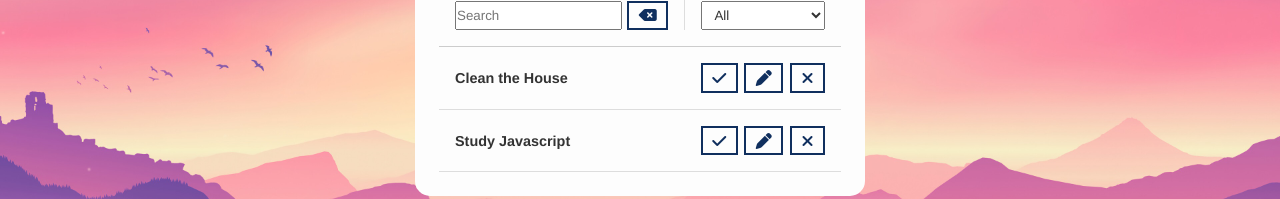
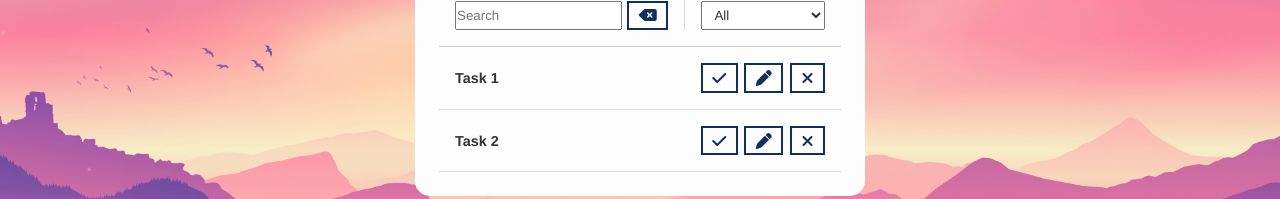
Before and after one commit to leorodrez/AdvancedToDoList, a plain HTML site: page index.html in a window 1280 px wide. Shown: the part 258-457 px from the top of the page. Drawn offline with Linux system fonts and the light colour scheme.

Commit message:
Update index.html

```diff
--- a/index.html
+++ b/index.html
@@ -66,7 +66,7 @@
 
             <div id="todo-list">
                 <div class="todo">
-                    <h3>Clean the House</h3>
+                    <h3>Task 1</h3>
                     <button class="finish-todo">
                         <i class="fa-solid fa-check"></i>
                     </button>
@@ -78,7 +78,7 @@
                     </button>
                 </div>
                 <div class="todo">
-                    <h3>Study Javascript</h3>
+                    <h3>Task 2</h3>
                     <button class="finish-todo">
                         <i class="fa-solid fa-check"></i>
                     </button>
```
